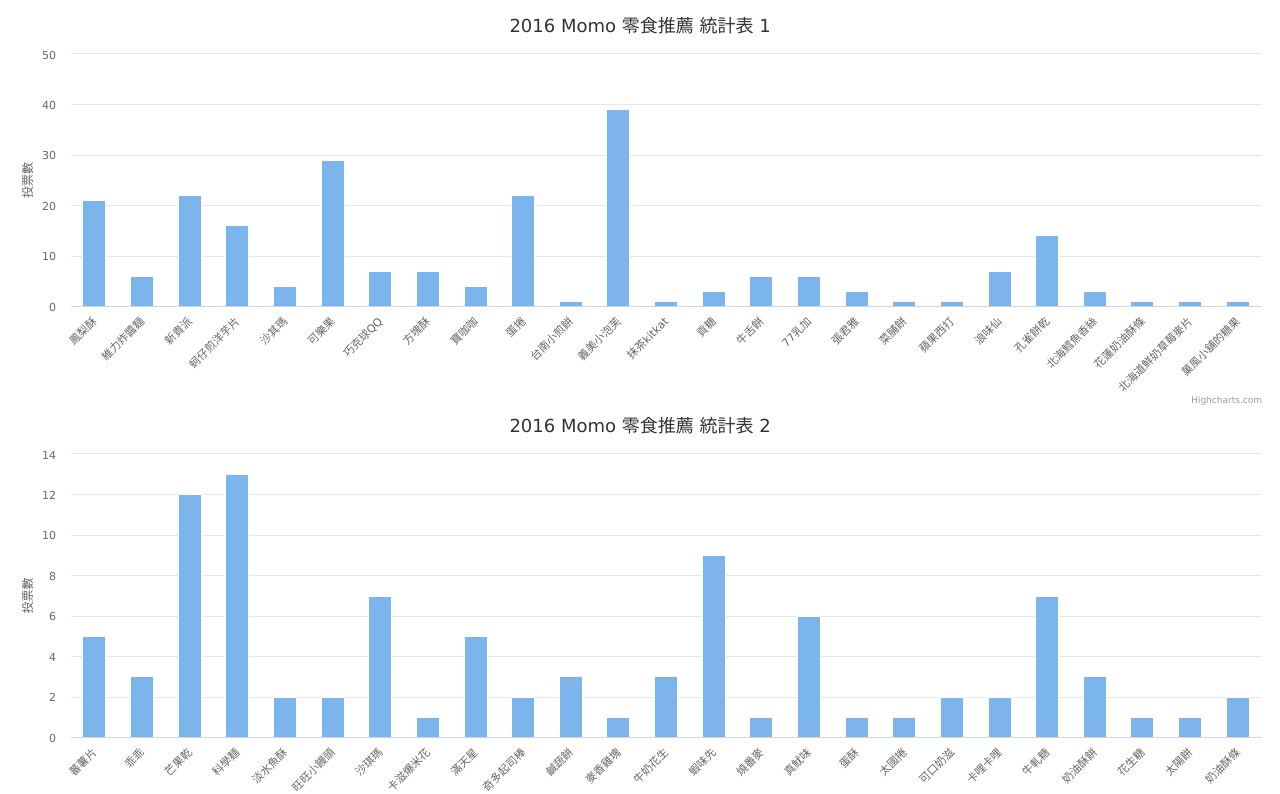
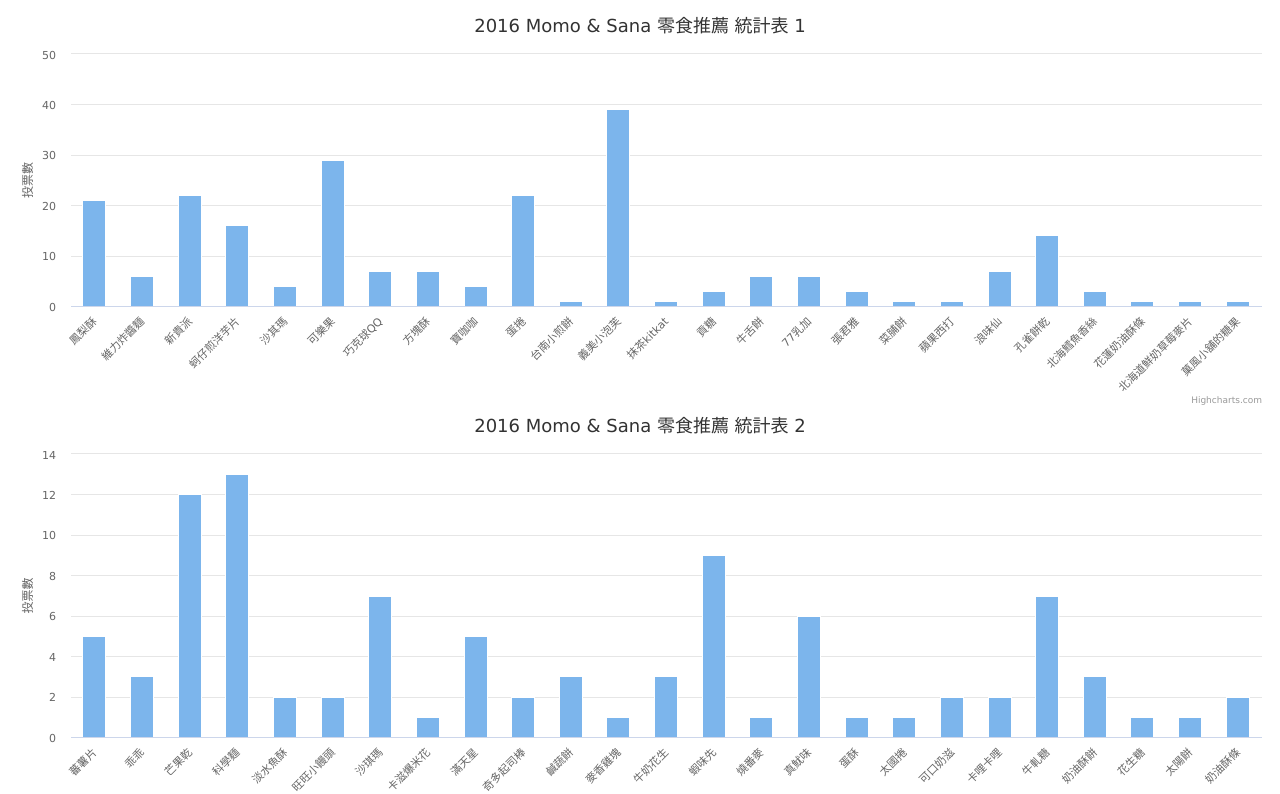
Before and after one commit to HiraiMomo/SnacksRecommendedStatistics, a plain HTML site: page SnacksRecommendedStatistics.html in a window 1280 px wide. Shown: the top 794 px of the page. Drawn offline with nearby package versions, Linux system fonts and the light colour scheme.

Commit message:
Update SnacksRecommendedStatistics.html

```diff
--- a/SnacksRecommendedStatistics.html
+++ b/SnacksRecommendedStatistics.html
@@ -863,7 +863,7 @@
                     type: 'column'
                 },
                 title: {
-                    text: '2016 Momo 零食推薦 統計表 1'
+                    text: '2016 Momo & Sana 零食推薦 統計表 1'
                 },
                 subtitle: {
                     text: ''
@@ -890,7 +890,7 @@
                     type: 'column'
                 },
                 title: {
-                    text: '2016 Momo 零食推薦 統計表 2'
+                    text: '2016 Momo & Sana 零食推薦 統計表 2'
                 },
                 subtitle: {
                     text: ''
@@ -917,7 +917,7 @@
                     type: 'column'
                 },
                 title: {
-                    text: '2016 Momo 零食推薦 統計表 3'
+                    text: '2016 Momo & Sana 零食推薦 統計表 3'
                 },
                 subtitle: {
                     text: ''
```
